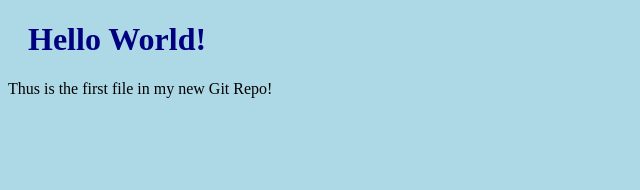
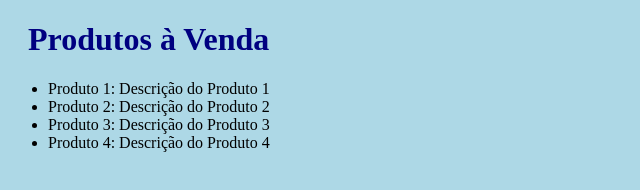
Before and after one commit to eduhwwh/vendas_wa, a plain HTML site: page index.html in a window 1280 px wide. Shown: the whole page, without its empty margins (0-640 px from the left). Drawn offline with Linux system fonts and the light colour scheme.

Commit message:
feat: inclui a lista de produtos na pagina Refs #04

```diff
--- a/index.html
+++ b/index.html
@@ -1,13 +1,21 @@
 <!DOCTYPE html>
 <html lang="en">
+
 <head>
     <meta charset="UTF-8">
     <meta name="viewport" content="width=device-width, initial-scale=1.0">
     <link rel="stylesheet" href="./bluestyle.css">
-    <title>Hello World!</title>
+    <title>Produtos à Venda</title>
 </head>
+
 <body>
-    <h1>Hello World!</h1>
-    <p>Thus is the first file in my new Git Repo!</p>
+    <h1>Produtos à Venda</h1>
+    <ul>
+        <li>Produto 1: Descrição do Produto 1</li>
+        <li>Produto 2: Descrição do Produto 2</li>
+        <li>Produto 3: Descrição do Produto 3</li>
+        <li>Produto 4: Descrição do Produto 4</li>
+    </ul>
 </body>
+
 </html>
```
